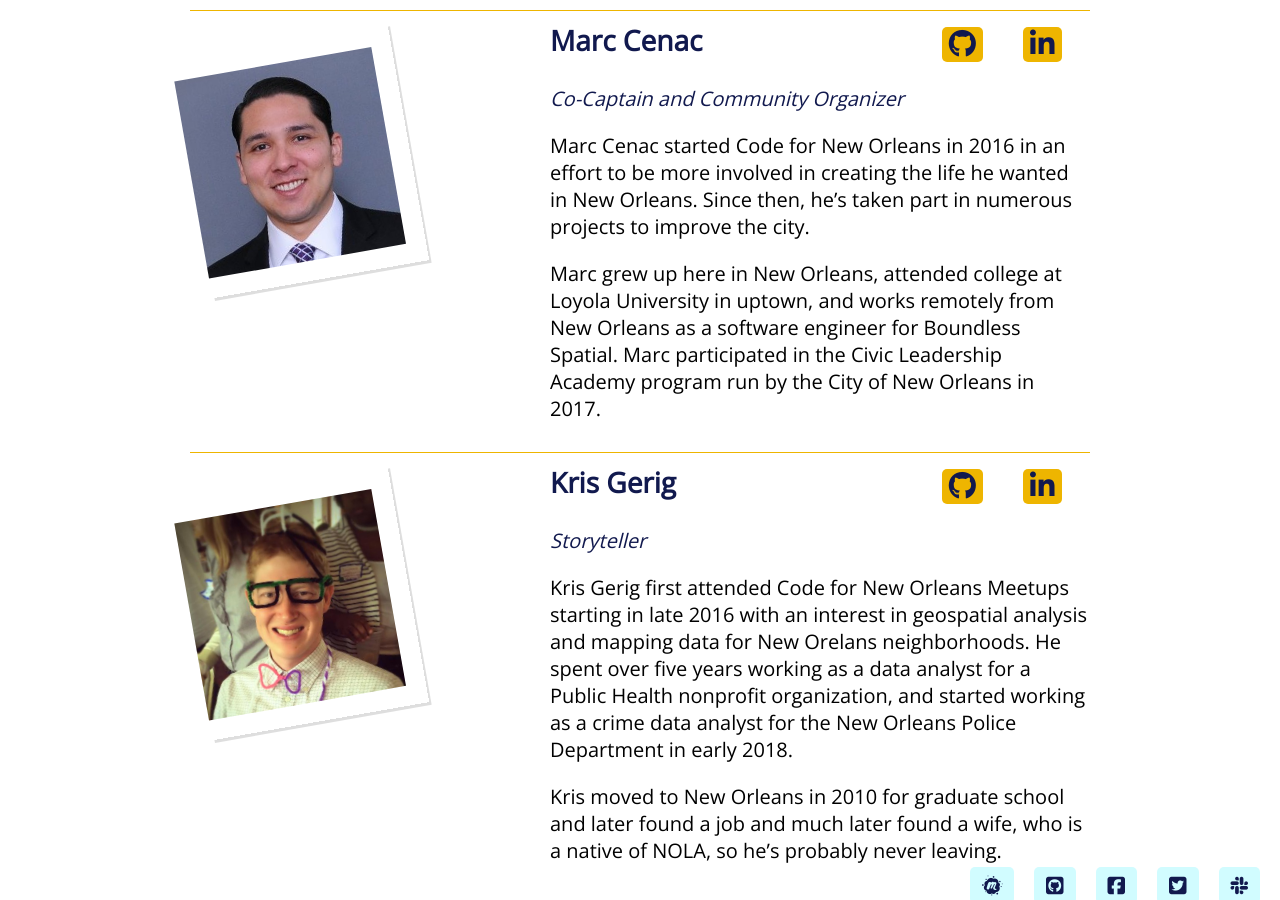
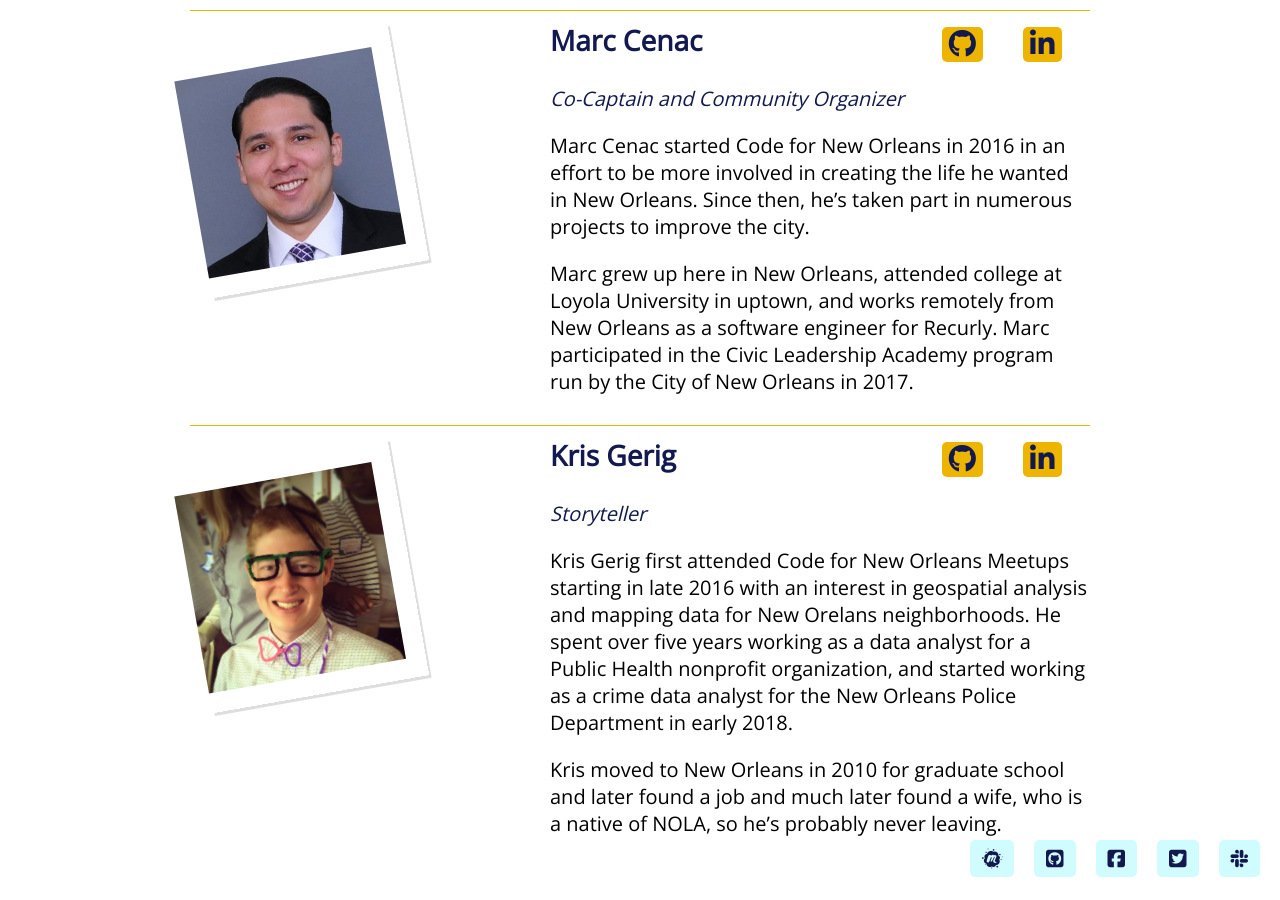
Before and after one commit to codefornola/codefornola.github.io, a Jekyll site: the page built from pages/about.md, in a window 1280 px wide and 900 px high, scrolled down 1344 px. Built offline with Jekyll 4.4.1, drawn with Linux system fonts in a browser that asks for light colours; nearby versions of some CDN libraries.

Commit message:
updating some info (#11)
* updating marc's bio

* update to latest stable ruby version

```diff
--- a/pages/about.md
+++ b/pages/about.md
@@ -39,7 +39,7 @@
       bio: |
         Marc Cenac started Code for New Orleans in 2016 in an effort to be more involved in creating the life he wanted in New Orleans. Since then, he's taken part in numerous projects to improve the city.
 
-        Marc grew up here in New Orleans, attended college at Loyola University in uptown, and works remotely from New Orleans as a software engineer for Boundless Spatial. Marc participated in the Civic Leadership Academy program run by the City of New Orleans in 2017.
+        Marc grew up here in New Orleans, attended college at Loyola University in uptown, and works remotely from New Orleans as a software engineer for Recurly. Marc participated in the Civic Leadership Academy program run by the City of New Orleans in 2017.
     -
       name: Kris Gerig
       title: Storyteller
```
Also changed, not shown: 1 other file.
